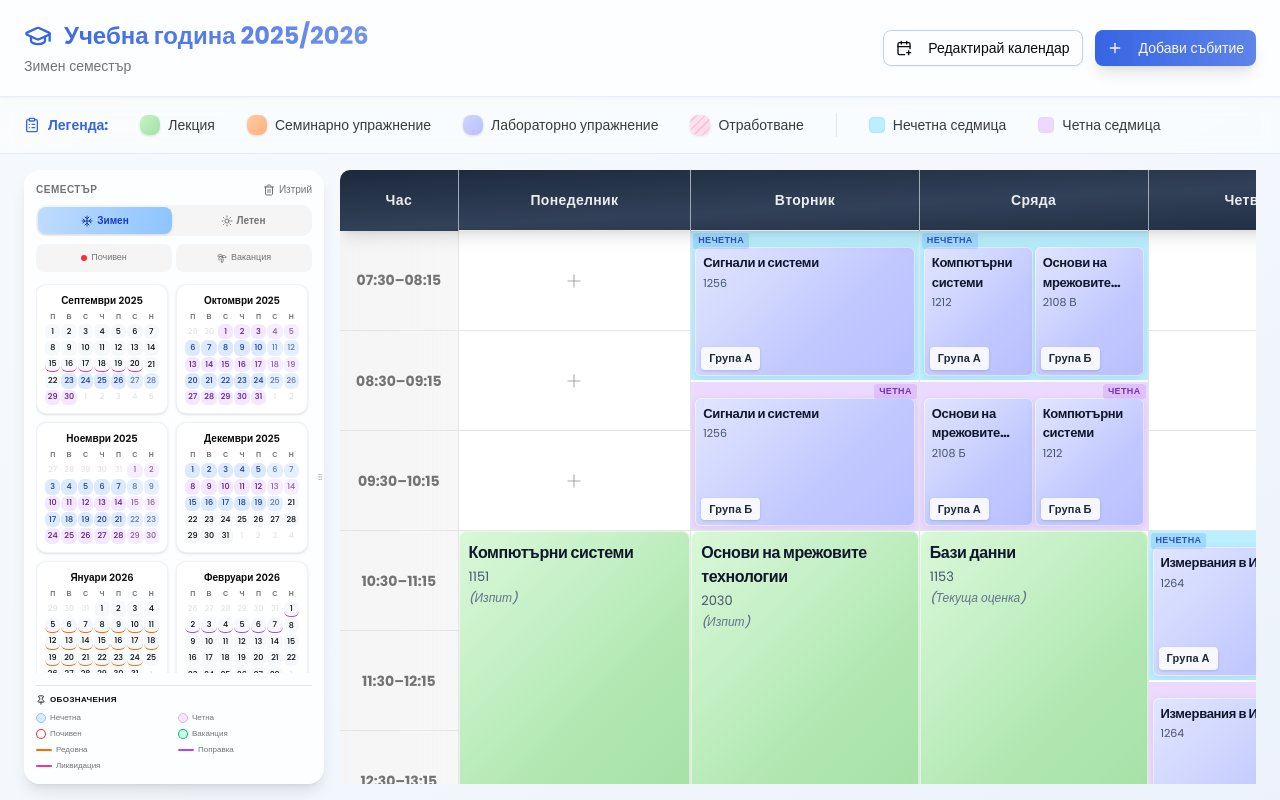
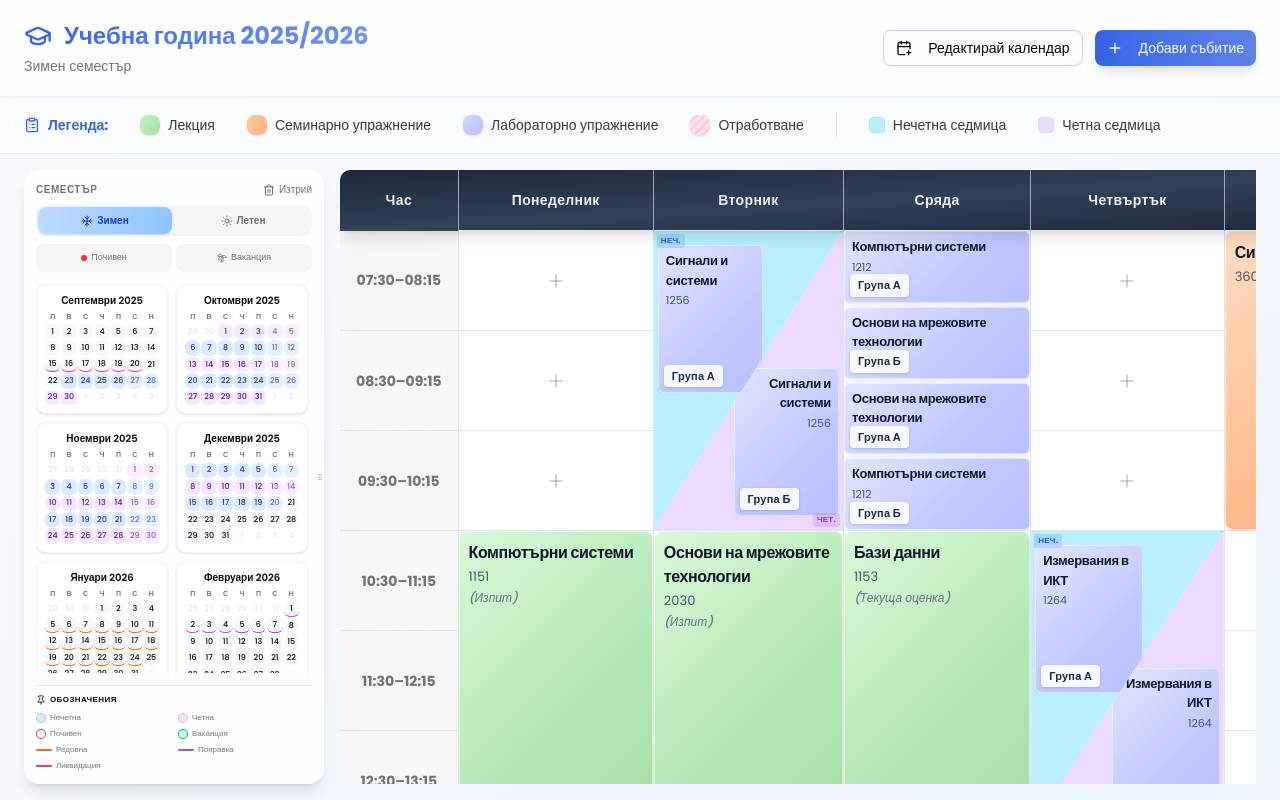
Before and after one commit to MihaCh13/TU-Sofia, a Next.js app in the folder weekly schedule/: page / in a window 1280 px wide. Built offline with nearby package versions, Linux system fonts and the light colour scheme.

Commit message:
refactor: switch schedule-cell layout to diagonal split
Update layout logic and CSS for diagonal split design.

Co-authored-by: Miha Ch <148248932+MihaCh13@users.noreply.github.com>

```diff
--- a/weekly schedule/app/globals.css
+++ b/weekly schedule/app/globals.css
@@ -248,97 +248,155 @@
 }
 
 /* =====================================================
-   SPLIT CELL LAYOUT - NO OVERLAP
+   DIAGONAL SPLIT CELL LAYOUT
    ===================================================== */
-.split-container {
-  display: flex;
-  flex-direction: column;
+.diagonal-container {
+  position: relative;
   height: 100%;
   width: 100%;
   overflow: hidden;
 }
 
-.split-top {
-  flex: 1;
-  display: flex;
-  flex-direction: column;
-  background-color: var(--odd-split-bg);
-  position: relative;
-  overflow: hidden;
-  min-height: 0;
+/* Diagonal line separator */
+.diagonal-line {
+  position: absolute;
+  top: 0;
+  left: 0;
+  width: 100%;
+  height: 100%;
+  pointer-events: none;
+  z-index: 5;
 }
 
-.split-bottom {
-  flex: 1;
-  display: flex;
-  flex-direction: column;
-  background-color: var(--even-split-bg);
-  position: relative;
-  overflow: hidden;
-  min-height: 0;
+.diagonal-line::before {
+  content: '';
+  position: absolute;
+  top: 0;
+  right: 0;
+  width: 141.4%; /* sqrt(2) * 100% for diagonal */
+  height: 2px;
+  background: linear-gradient(90deg,
+    rgba(100, 116, 139, 0.3) 0%,
+    rgba(100, 116, 139, 0.5) 50%,
+    rgba(100, 116, 139, 0.3) 100%
+  );
+  transform-origin: top right;
+  transform: rotate(45deg);
+  box-shadow: 0 1px 2px rgba(0, 0, 0, 0.1);
 }
 
-.split-divider {
-  height: 2px;
-  background: linear-gradient(90deg, rgba(255,255,255,0.8) 0%, rgba(255,255,255,0.95) 50%, rgba(255,255,255,0.8) 100%);
-  flex-shrink: 0;
-  box-shadow: 0 1px 2px rgba(0,0,0,0.1);
+/* TOP-LEFT TRIANGLE - ODD WEEK */
+.diagonal-odd {
+  position: absolute;
+  top: 0;
+  left: 0;
+  width: 100%;
+  height: 100%;
+  clip-path: polygon(0 0, 100% 0, 0 100%);
+  background-color: var(--odd-split-bg);
+  z-index: 1;
 }
 
-.split-label {
+/* BOTTOM-RIGHT TRIANGLE - EVEN WEEK */
+.diagonal-even {
   position: absolute;
-  top: 2px;
-  font-size: 9px;
+  top: 0;
+  left: 0;
+  width: 100%;
+  height: 100%;
+  clip-path: polygon(100% 100%, 100% 0, 0 100%);
+  background-color: var(--even-split-bg);
+  z-index: 1;
+}
+
+/* Diagonal labels */
+.diagonal-label {
+  position: absolute;
+  font-size: 8px;
   font-weight: 700;
-  letter-spacing: 0.04em;
+  letter-spacing: 0.03em;
   text-transform: uppercase;
-  padding: 1px 5px;
+  padding: 1px 4px;
   border-radius: 3px;
   z-index: 10;
-  opacity: 0.9;
+  opacity: 0.85;
 }
 
-.split-label.odd-label {
-  left: 2px;
-  background: rgba(59, 130, 246, 0.2);
+.diagonal-label.odd-label {
+  top: 3px;
+  left: 3px;
+  background: rgba(59, 130, 246, 0.25);
   color: #1e40af;
 }
 
-.split-label.even-label {
-  right: 2px;
-  background: rgba(168, 85, 247, 0.2);
+.diagonal-label.even-label {
+  bottom: 3px;
+  right: 3px;
+  background: rgba(168, 85, 247, 0.25);
   color: #6b21a8;
 }
 
-.split-content {
-  flex: 1;
-  padding: 16px 4px 4px 4px;
-  min-height: 0;
+/* Diagonal content positioning */
+.diagonal-content {
+  position: absolute;
   overflow: hidden;
 }
 
-/* Single week container (only odd OR only even) */
-.single-week-container {
-  height: 100%;
-  width: 100%;
-  display: flex;
-  flex-direction: column;
-  position: relative;
+.diagonal-content.odd-content {
+  top: 14px;
+  left: 4px;
+  width: calc(60% - 8px);
+  height: calc(55% - 16px);
 }
 
-.single-week-container.odd {
-  background-color: var(--odd-split-bg);
+.diagonal-content.even-content {
+  bottom: 14px;
+  right: 4px;
+  width: calc(60% - 8px);
+  height: calc(55% - 16px);
+  display: flex;
+  justify-content: flex-end;
 }
 
-.single-week-container.even {
-  background-color: var(--even-split-bg);
+.diagonal-content.even-content .event-block {
+  text-align: right;
 }
 
-.single-week-content {
-  flex: 1;
-  padding: 16px 4px 4px 4px;
-  min-height: 0;
-  overflow: hidden;
+/* Empty state for diagonal halves */
+.diagonal-empty {
+  position: absolute;
+  display: flex;
+  align-items: center;
+  justify-content: center;
+  cursor: pointer;
+  transition: background-color 0.2s ease;
+  border-radius: 4px;
+}
+
+.diagonal-empty.odd-empty {
+  top: 50%;
+  left: 25%;
+  transform: translate(-50%, -75%);
+  width: 28px;
+  height: 28px;
+  background: rgba(255, 255, 255, 0.4);
+}
+
+.diagonal-empty.even-empty {
+  bottom: 50%;
+  right: 25%;
+  transform: translate(50%, 75%);
+  width: 28px;
+  height: 28px;
+  background: rgba(255, 255, 255, 0.4);
+}
+
+.diagonal-empty:hover {
+  background: rgba(255, 255, 255, 0.7);
+}
+
+.diagonal-empty:hover .text-muted-foreground\/40 {
+  color: var(--muted-foreground);
 }
 
 /* =====================================================
--- a/weekly schedule/components/schedule/schedule-cell.tsx
+++ b/weekly schedule/components/schedule/schedule-cell.tsx
@@ -68,42 +68,56 @@ export function ScheduleCell({
   const hasOdd = oddWeekEvents.length > 0;
   const hasEven = evenWeekEvents.length > 0;
 
-  // HORIZONTAL SPLIT for ODD/EVEN - Always use split layout when any odd or even exists
-  if (hasOdd || hasEven) {
+  // Check total events for collision fallback (3+ events = stacked list)
+  const totalOddEvenEvents = oddWeekEvents.length + evenWeekEvents.length;
+
+  // DIAGONAL SPLIT for ODD/EVEN - Use diagonal layout when any odd or even exists and <= 2 total events
+  if ((hasOdd || hasEven) && totalOddEvenEvents <= 2) {
     return (
       <td
         className="schedule-cell border border-border p-0"
         style={{ height: `${height}px` }}
         rowSpan={rowSpan}
       >
-        <div className="split-container">
-          {/* TOP HALF - ODD WEEK */}
-          <div className="split-top">
-            <div className="split-label odd-label">Нечетна</div>
-            <div className="split-content">
+        <div className="diagonal-container">
+          {/* DIAGONAL LINE */}
+          <div className="diagonal-line" />
+
+          {/* TOP-LEFT TRIANGLE - ODD WEEK */}
+          <div className="diagonal-odd">
+            <div className="diagonal-label odd-label">Неч.</div>
             {hasOdd ? (
-                oddWeekEvents.length === 1 ? (
+              <div className="diagonal-content odd-content">
                 <EventBlock
                   event={oddWeekEvents[0]}
                   isCompact
                   onClick={() => onEventClick(oddWeekEvents[0])}
                 />
+              </div>
             ) : (
-                  <div className="flex gap-0.5 w-full h-full">
-                    {oddWeekEvents.slice(0, 2).map((event) => (
-                      <div key={event.id} className="flex-1 min-w-0">
+              <div
+                className="diagonal-empty odd-empty"
+                onClick={onCellClick}
+              >
+                <Plus className="w-4 h-4 text-muted-foreground/40" />
+              </div>
+            )}
+          </div>
+
+          {/* BOTTOM-RIGHT TRIANGLE - EVEN WEEK */}
+          <div className="diagonal-even">
+            <div className="diagonal-label even-label">Чет.</div>
+            {hasEven ? (
+              <div className="diagonal-content even-content">
                 <EventBlock
-                          event={event}
+                  event={evenWeekEvents[0]}
                   isCompact
-                          onClick={() => onEventClick(event)}
+                  onClick={() => onEventClick(evenWeekEvents[0])}
                 />
               </div>
-                    ))}
-                  </div>
-                )
             ) : (
               <div
-                  className="h-full w-full flex items-center justify-center bg-muted/30 rounded cursor-pointer hover:bg-muted/50 transition-colors"
+                className="diagonal-empty even-empty"
                 onClick={onCellClick}
               >
                 <Plus className="w-4 h-4 text-muted-foreground/40" />
@@ -111,44 +125,28 @@ export function ScheduleCell({
             )}
           </div>
         </div>
+      </td>
+    );
+  }
 
-          {/* DIVIDER LINE */}
-          <div className="split-divider" />
-
-          {/* BOTTOM HALF - EVEN WEEK */}
-          <div className="split-bottom">
-            <div className="split-label even-label">Четна</div>
-            <div className="split-content">
-              {hasEven ? (
-                evenWeekEvents.length === 1 ? (
+  // COLLISION FALLBACK: 3+ odd/even events - stacked list view
+  if ((hasOdd || hasEven) && totalOddEvenEvents > 2) {
+    const allOddEvenEvents = [...oddWeekEvents, ...evenWeekEvents];
+    return (
+      <td
+        className="schedule-cell border border-border p-1"
+        style={{ height: `${height}px` }}
+        rowSpan={rowSpan}
+      >
+        <div className="h-full flex flex-col gap-1 overflow-hidden">
+          {allOddEvenEvents.map((event) => (
             <EventBlock
-                    event={evenWeekEvents[0]}
-                    isCompact
-                    onClick={() => onEventClick(evenWeekEvents[0])}
-                  />
-                ) : (
-                  <div className="flex gap-0.5 w-full h-full">
-                    {evenWeekEvents.slice(0, 2).map((event) => (
-                      <div key={event.id} className="flex-1 min-w-0">
-                        <EventBlock
+              key={event.id}
               event={event}
               isCompact
               onClick={() => onEventClick(event)}
             />
-                      </div>
           ))}
-                  </div>
-                )
-              ) : (
-                <div
-                  className="h-full w-full flex items-center justify-center bg-muted/30 rounded cursor-pointer hover:bg-muted/50 transition-colors"
-                  onClick={onCellClick}
-                >
-                  <Plus className="w-4 h-4 text-muted-foreground/40" />
-                </div>
-              )}
-            </div>
-          </div>
         </div>
       </td>
     );
```
Lines whose indentation alone changed are shown as unchanged.
